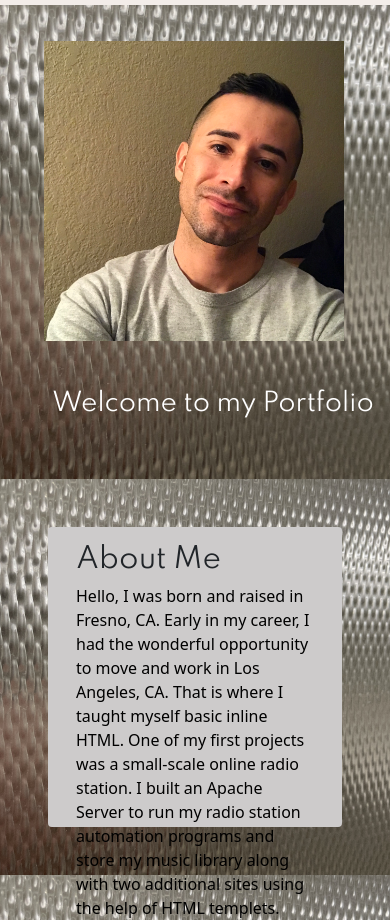
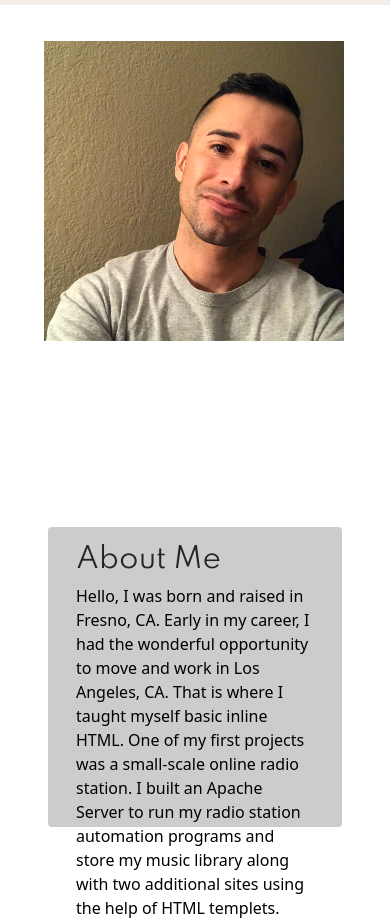
Before and after one commit to Eddie-Moreno/mfw-final-project, a plain HTML site: page index.html in a window 390 px wide. Shown: the part 128-1048 px from the top of the page. Drawn offline with nearby package versions, Linux system fonts and the light colour scheme.

Commit message:
media add

```diff
--- a/projects.css
+++ b/projects.css
@@ -72,3 +72,8 @@ footer{
 .email {
     color: black;
 }
+@media only screen and (max-width: 600px) {
+    .parallax {
+      Background-image:none;
+    }
+  }
--- a/style.css
+++ b/style.css
@@ -97,3 +97,11 @@ footer{
 .email {
     color: black;
 }
+@media only screen and (max-width: 600px) {
+    .parallax {
+      Background-image:none;
+    }
+    .parallax2 {
+        Background-image:none;
+      }
+  }
```
